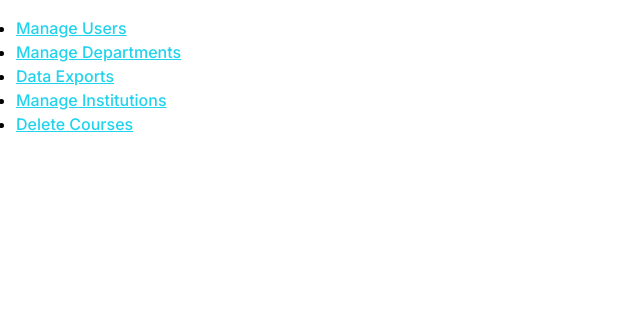
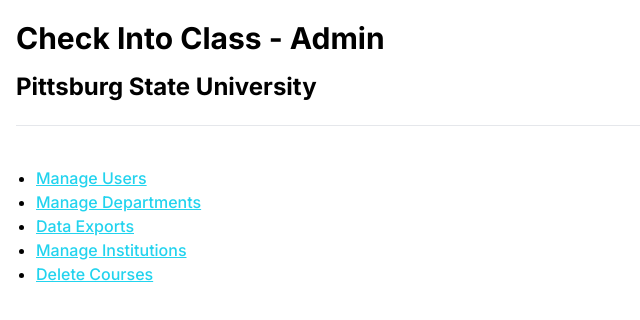
Before and after one commit to johnkuefler/CheckIntoClass, a Next.js app: page /admin in a window 1280 px wide. Shown: the top 320 px of the page, without its empty margins (0-640 px from the left). Built offline with nearby package versions, Linux system fonts and the light colour scheme; no server answers.

Commit message:
Added Page Title, subheading, and separation bar between the headings and list items

```diff
--- a/app/admin/page.tsx
+++ b/app/admin/page.tsx
@@ -1,13 +1,18 @@
 const AdminPage = () => {
 
   return (
-    <ul className="list-disc mx-auto">
+    <div>
+      <h1 className="text-3xl font-bold">Check Into Class - Admin</h1>
+      <h2 className="text-2xl font-bold mt-2">Pittsburg State University</h2>
+      <hr className="my-5" />
+    <ul className="list-disc ml-5 mt-10">
       <li><a className="underline text-cyan-400" href="#">Manage Users</a></li>
       <li><a className="underline text-cyan-400" href="#">Manage Departments</a></li>
       <li><a className="underline text-cyan-400" href="#">Data Exports</a></li>
       <li><a className="underline text-cyan-400" href="/admin/institutions">Manage Institutions</a></li>
       <li><a className="underline text-cyan-400" href="#">Delete Courses</a></li>
     </ul>
+  </div>
   );
 };
 
```
